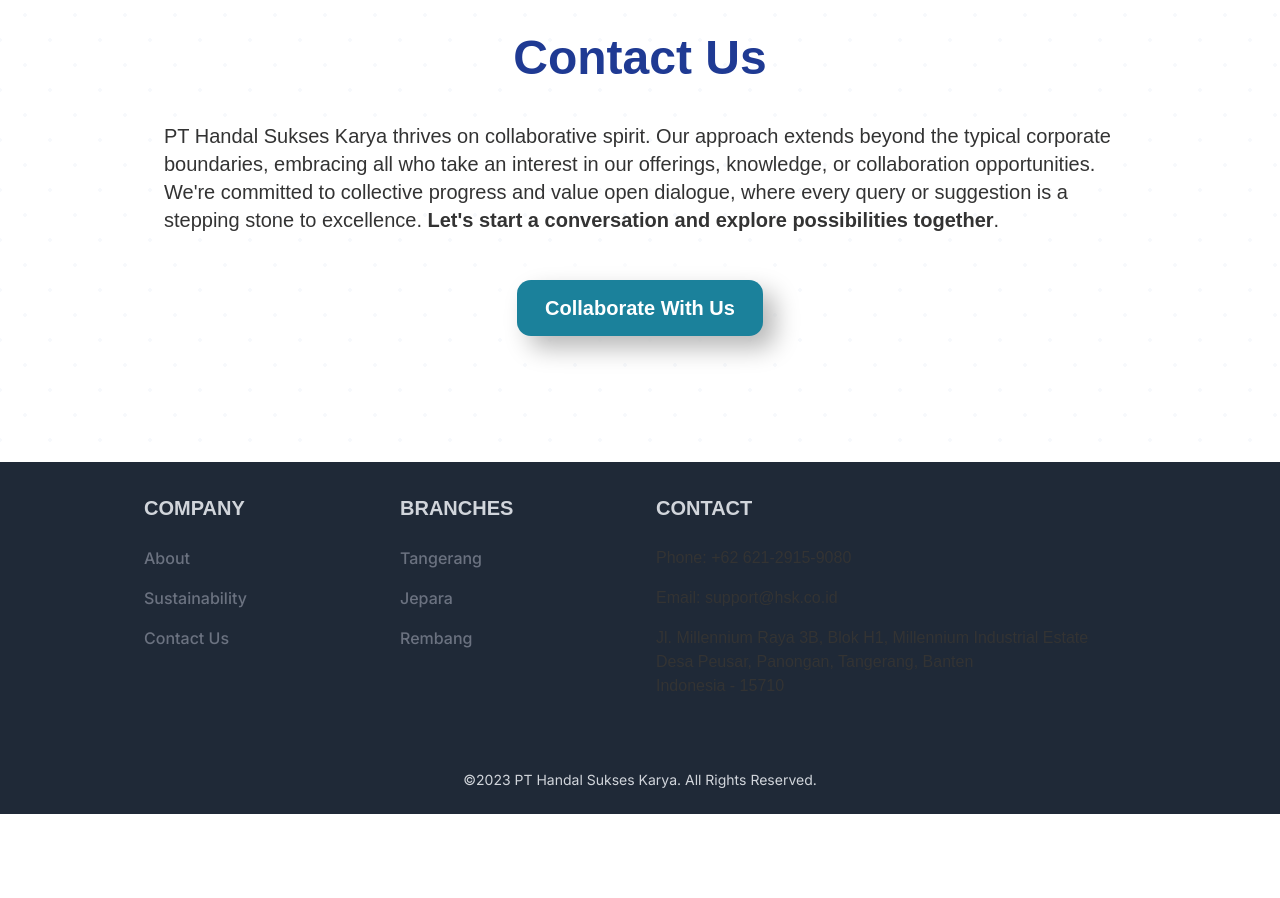
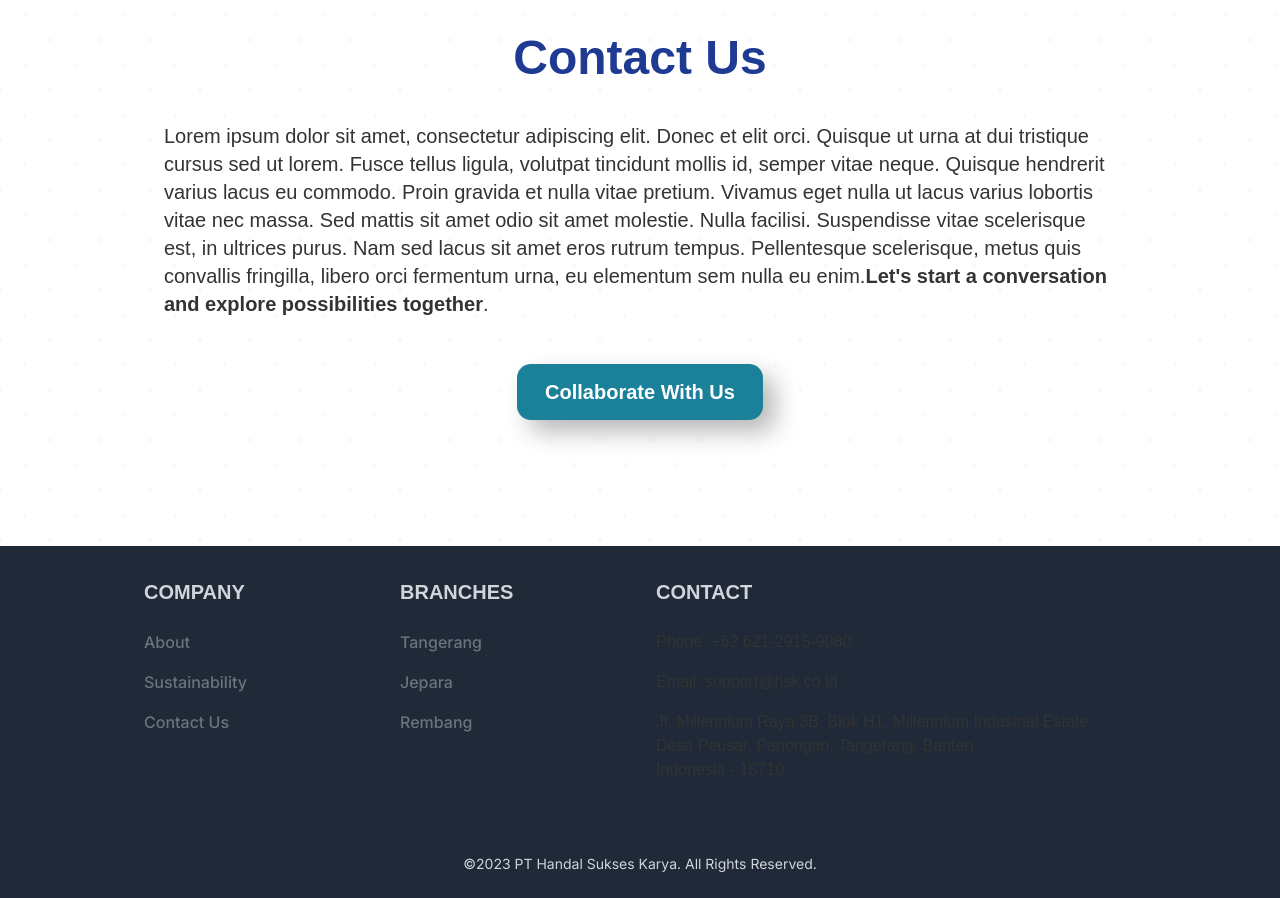
Before and after one commit to jaephillseo/acmi_website, a Next.js app: page / in a window 1280 px wide. Shown: the part 1660-2558 px from the top of the page. Before the commit the page ends 2474 px from the top, so only its background shows below. Built offline with nearby package versions, Linux system fonts and the light colour scheme.

Commit message:
Landing page update

```diff
--- a/src/app/page.tsx
+++ b/src/app/page.tsx
@@ -74,12 +74,11 @@
             <div className="text-left text-base md:text-lg lg:text-xl mt-0 lg:mt-0">
               <div className="px-4">
                 <p>
-                  PT Handal Sukses Karya thrives on collaborative spirit. Our
-                  approach extends beyond the typical corporate boundaries,
-                  embracing all who take an interest in our offerings,
-                  knowledge, or collaboration opportunities. We're committed to
-                  collective progress and value open dialogue, where every query
-                  or suggestion is a stepping stone to excellence.{" "}
+                    Lorem ipsum dolor sit amet, consectetur adipiscing elit. Donec et elit orci. Quisque ut urna at dui tristique cursus sed ut lorem.
+                    Fusce tellus ligula, volutpat tincidunt mollis id, semper vitae neque. Quisque hendrerit varius lacus eu commodo. Proin gravida et nulla vitae pretium.
+                    Vivamus eget nulla ut lacus varius lobortis vitae nec massa. Sed mattis sit amet odio sit amet molestie. Nulla facilisi.
+                    Suspendisse vitae scelerisque est, in ultrices purus. Nam sed lacus sit amet eros rutrum tempus.
+                    Pellentesque scelerisque, metus quis convallis fringilla, libero orci fermentum urna, eu elementum sem nulla eu enim.
                   <b>
                     Let's start a conversation and explore possibilities
                     together
--- /dev/null
+++ b/src/components/corevalues.tsx
@@ -0,0 +1,20 @@
+import React from "react";
+import SectionHeader from "@/components/sectionheader";
+
+const CoreValues = () => {
+  return (
+    <section className="flex flex-col items-center justify-center bg-white py-12">
+      <SectionHeader text="Our Core Values" />
+      <div className="max-w-5xl px-5 text-center">
+        <h2 className="text-xl md:text-2xl lg:text-3xl font-bold text-gray-800">
+          Hard Work and Attentiveness
+        </h2>
+        <p className="text-base md:text-lg lg:text-xl text-gray-600 mt-4 mb-10">
+          We encourage our employees to stay aware and proactive, fostering innovation and finding better solutions for the future.
+        </p>
+      </div>
+    </section>
+  );
+};
+
+export default CoreValues;
--- /dev/null
+++ b/src/components/introductionHome.tsx
@@ -0,0 +1,20 @@
+import React from "react";
+import SectionHeader from "@/components/sectionheader";
+
+const CompanyHistory = () => {
+  return (
+    <section className="flex flex-col items-center justify-center bg-gray-50 py-12">
+      <SectionHeader text="Our Journey" />
+      <div className="max-w-5xl px-5 text-center">
+        <h2 className="text-xl md:text-2xl lg:text-3xl font-bold text-gray-800">
+          Founded in 1995 in Tangerang, Indonesia
+        </h2>
+        <p className="text-base md:text-lg lg:text-xl text-gray-600 mt-4 mb-10">
+          Starting as a small mold shop, we have grown into one of the leading mold manufacturers in the world, known for our capacity and quality in shoe mold making.
+        </p>
+      </div>
+    </section>
+  );
+};
+
+export default CompanyHistory;
```
